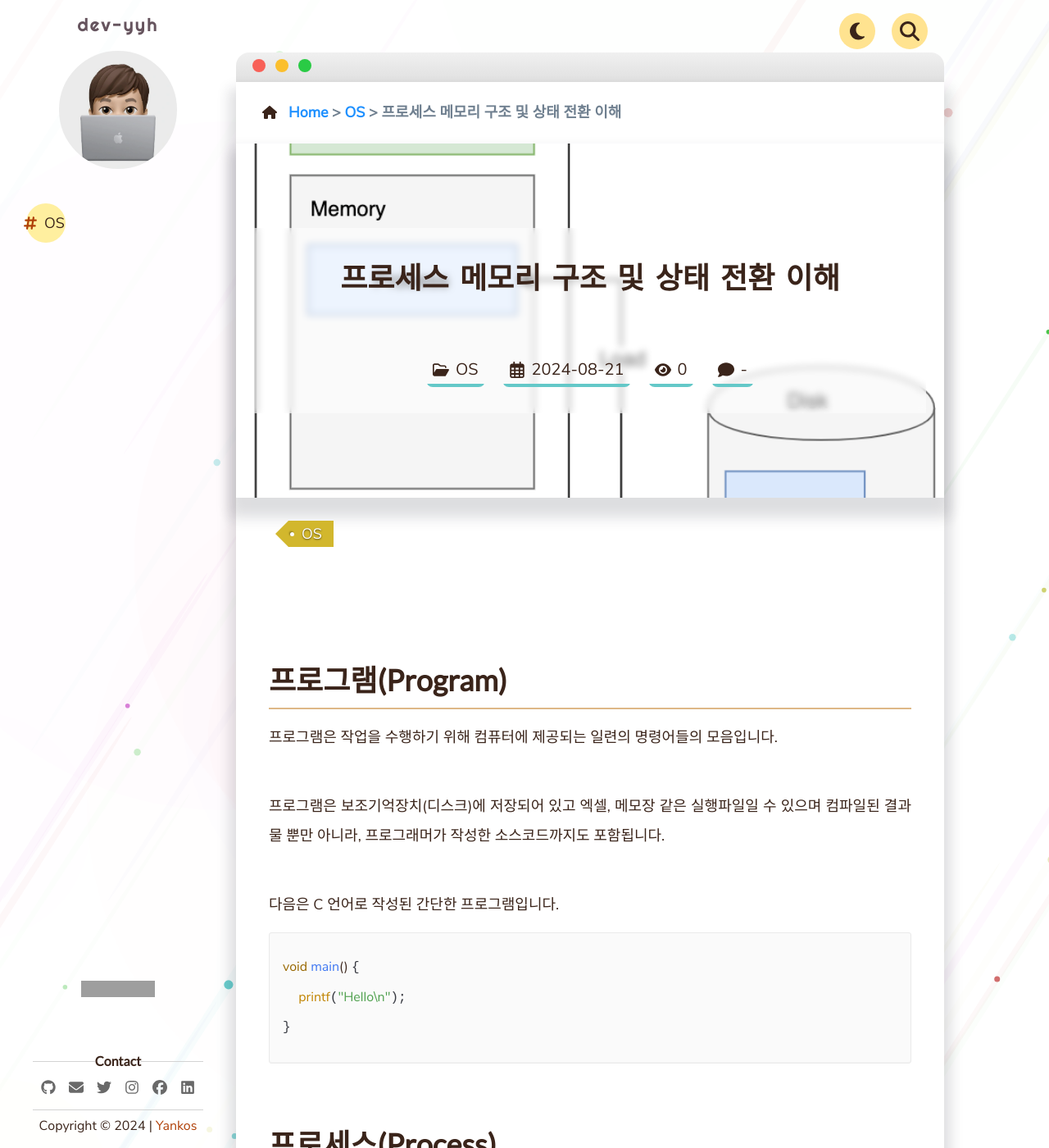
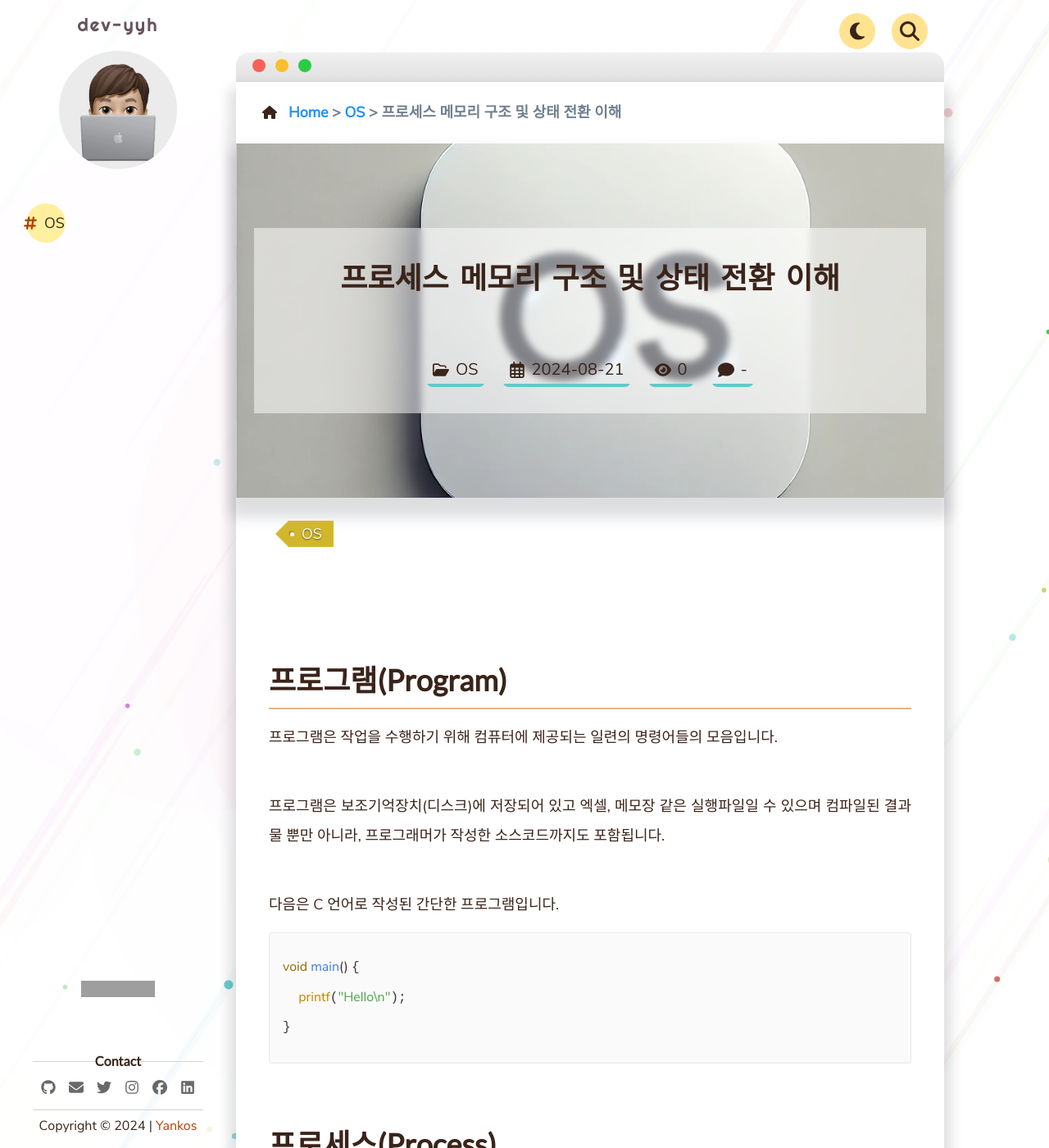
Before and after one commit to dev-yyh/dev-yyh.github.io, a Jekyll site: the page built from _pages/OS/1.md, in a window 1280 px wide and 1400 px high. Shown: the whole window at 82% size. Built offline with Jekyll 4.4.1, drawn with Linux system fonts in a browser that asks for light colours; comment, search, counter and statistics services are not loaded; grey boxes are pictures that could not be loaded.

Commit message:
Change post 1.md in OS.

```diff
--- a/_pages/OS/1.md
+++ b/_pages/OS/1.md
@@ -3,7 +3,7 @@
 tags:
     - OS
 date: "2024-08-21"
-thumbnail: "/assets/img/1/1.webp"
+thumbnail: "/assets/img/thumbnail/OS.webp"
 ---
 
 # 프로그램(Program)
@@ -35,7 +35,7 @@
 
 *동작: 프로그램의 자원들이 메모리에 올라오고, 실행 되어야 할 코드의 메모리 주소를 CPU의 레지스터로 올리는 것
 
-![program, processor, process](/assets/img/1/1.webp "program, processor, process"){:class="img-md"}
+![program, processor, process](/assets/img/posts/1/1.webp "program, processor, process"){:class="img-md"}
 
 # 프로세스 메모리 구조
 ---
@@ -44,7 +44,7 @@
 
 데이터는 초기화되지 않은 데이터(bss)와 초기화된 데이터로 나뉩니다.
 
-![프로세스 메모리 구조](/assets/img/1/2.webp "프로세스 메모리 구조"){:class="img-md"}
+![프로세스 메모리 구조](/assets/img/posts/1/2.webp "프로세스 메모리 구조"){:class="img-md"}
 
 #### Stack
 - 임시 데이터가 저장되는 곳입니다. 예) 지역변수, 매개변수
@@ -82,7 +82,7 @@
 
 프로세스의 상태 전이 과정은 다음과 같습니다.
 
-![프로세스 상태 전이](/assets/img/1/3.webp "프로세스 상태 전이"){:class="img-lg"}
+![프로세스 상태 전이](/assets/img/posts/1/3.webp "프로세스 상태 전이"){:class="img-lg"}
 1. Dispatch (ready -> running)
     - 여러 프로세스들 중 한 프로세스를 선정하여 CPU에 할당하는 과정입니다.
 2. Interrupt (running -> ready)
```
Also changed, not shown: assets/img/posts/1/1.webp (renamed from assets/img/1/1.webp), assets/img/posts/1/2.webp (renamed from assets/img/1/2.webp), assets/img/posts/1/3.webp (renamed from assets/img/1/3.webp), assets/img/posts/1/4.webp (renamed from assets/img/1/4.webp), assets/img/thumbnail/OS.webp (added).
